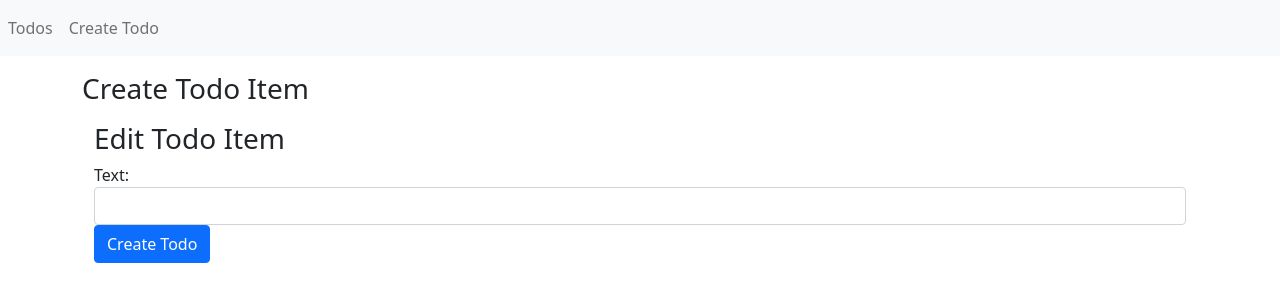
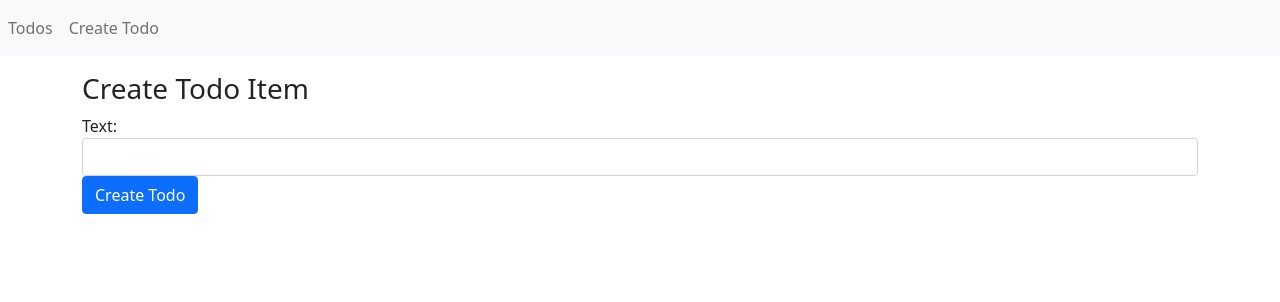
Before and after one commit to jncbalbuena/CRUD_MERN, a React (Create React App) app in the folder crud_mern/: page /create in a window 1280 px wide. Shown: the top 302 px of the page. Built offline with nearby package versions, Linux system fonts and the light colour scheme.

Commit message:
Update TodoForm.js

```diff
--- a/crud_mern/src/TodoForm.js
+++ b/crud_mern/src/TodoForm.js
@@ -2,21 +2,18 @@
 import { useForm } from "react-hook-form";
 import { useHistory } from "react-router-dom";
 
-export const TodoForm = ({todo}) => {
+export const TodoForm = ({todo, onSubmit}) => {
     const { register, handleSubmit } = useForm({
         defaultValues: { text: todo ? todo.text : "" },
       });
       const history = useHistory();
 
-      const onSubmit = handleSubmit((data) => {
-        alert(JSON.stringify(data));
+      const submitHandler = handleSubmit((data) => {
+        onSubmit(data)
         history.push("/");
       });
     return (
-        <div className="container">
-          <div className="mt-3">
-            <h3>Edit Todo Item</h3>
-            <form onSubmit={onSubmit}>
+            <form onSubmit={submitHandler}>
               <div className="form-group">
                 <label htmlFor="text">Text:</label>
                 <input
@@ -33,7 +30,6 @@
                 </button>
               </div>
             </form>
-          </div>
-        </div>
+
       );
     };
```
